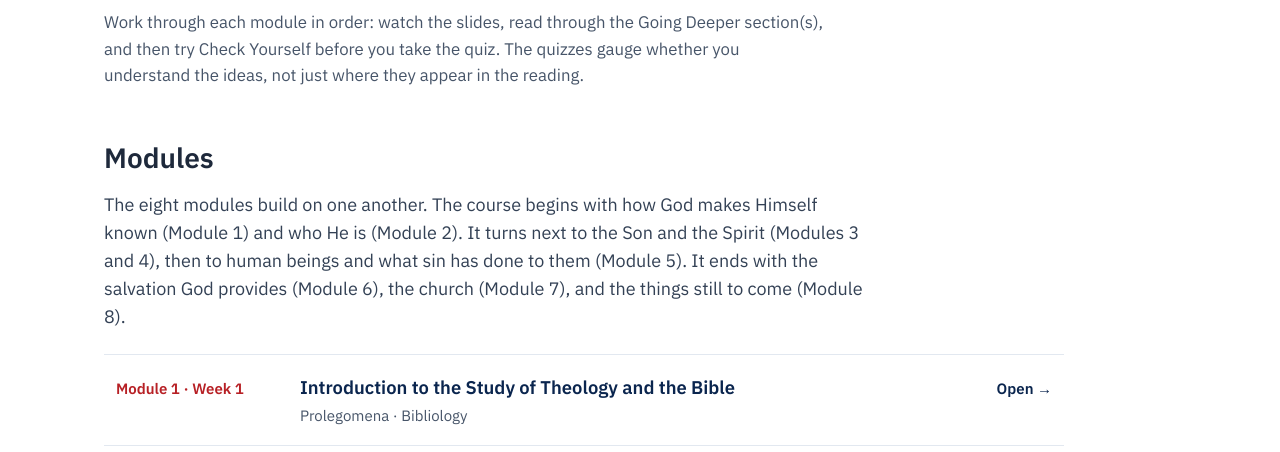
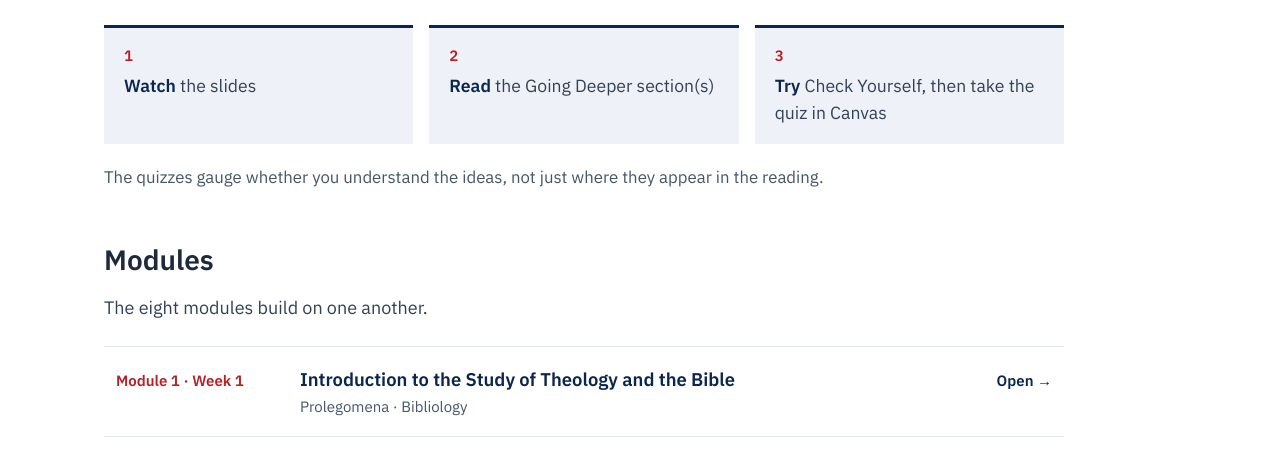
Before and after one commit to TruthBelt/theo104, a plain HTML site: page index.html in a window 1280 px wide. Shown: the part 295-747 px from the top of the page. Drawn offline with Linux system fonts and the light colour scheme.

Commit message:
Home: three-step strip, quiz in Canvas, shorter modules intro
Co-Authored-By: Claude Opus 5.5 <noreply@anthropic.com>

```diff
--- a/assets/theo104.css
+++ b/assets/theo104.css
@@ -375,7 +375,11 @@ h2, .viewer, .part-tabs, .part, [id] { scroll-margin-top: var(--head-h); }
 .mod .n { font-size: 15px; font-weight: 600; color: var(--red); }
 .mod .t { font-size: 1.15rem; font-weight: 600; color: var(--navy); }
 .mod .t .d { display: block; margin-top: 2px; font-size: 15px; font-weight: 400; color: var(--muted); }
-.home .hero p + p { margin-top: 12px; font-size: 1.05rem; color: var(--muted); }
+.steps { list-style: none; margin: 28px 0 0; padding: 0; display: grid; grid-template-columns: repeat(3, minmax(0, 1fr)); gap: 16px; max-width: 960px; counter-reset: step; }
+.steps li { counter-increment: step; padding: 16px 20px 18px; background: var(--tint); border-top: 3px solid var(--navy); font-size: 1.1rem; color: var(--ink-2); }
+.steps li::before { content: counter(step); display: block; margin-bottom: 4px; font-size: 15px; font-weight: 600; color: var(--red); }
+.steps strong { color: var(--navy); font-weight: 600; }
+.home .hero p.after { margin-top: 20px; font-size: 1.05rem; color: var(--muted); }
 .home .block > .intro { max-width: 760px; margin: -8px 0 24px; color: var(--ink-2); }
 .mod .go { font-size: 15px; font-weight: 600; color: var(--navy); white-space: nowrap; }
 a.mod { text-decoration: none; }
@@ -387,4 +391,5 @@ a.mod:focus-visible { outline: 3px solid var(--navy); outline-offset: 2px; }
 @media (max-width: 640px) {
   .mod { grid-template-columns: 1fr; padding: 14px 4px; }
   .guide-cards { grid-template-columns: 1fr; }
+  .steps { grid-template-columns: 1fr; gap: 10px; }
 }
--- a/index.html
+++ b/index.html
@@ -7,7 +7,7 @@
 <link rel="preconnect" href="https://fonts.googleapis.com">
 <link rel="preconnect" href="https://fonts.gstatic.com" crossorigin>
 <link rel="stylesheet" href="https://fonts.googleapis.com/css2?family=IBM+Plex+Sans:ital,wght@0,400;0,600;1,400&amp;display=swap">
-<link rel="stylesheet" href="assets/theo104.css?v=2026-10-27q">
+<link rel="stylesheet" href="assets/theo104.css?v=2026-10-28a">
 </head>
 <body>
 <header class="site-head">
@@ -19,12 +19,17 @@
 <div class="label">Course Home</div>
 <h1>Introduction to Theology Survey</h1>
 <p>Each module page attempts to gather slides, readings, self-check questions, and assignment help in one place.</p>
-<p>Work through each module in order: watch the slides, read through the Going Deeper section(s), and then try Check Yourself before you take the quiz. The quizzes gauge whether you understand the ideas, not just where they appear in the reading.</p>
+<ol class="steps">
+<li><strong>Watch</strong> the slides</li>
+<li><strong>Read</strong> the Going Deeper section(s)</li>
+<li><strong>Try</strong> Check Yourself, then take the quiz in Canvas</li>
+</ol>
+<p class="after">The quizzes gauge whether you understand the ideas, not just where they appear in the reading.</p>
 </section>
 
 <section class="block" aria-labelledby="mods-h">
 <h2 id="mods-h">Modules</h2>
-<p class="intro">The eight modules build on one another. The course begins with how God makes Himself known (Module 1) and who He is (Module 2). It turns next to the Son and the Spirit (Modules 3 and 4), then to human beings and what sin has done to them (Module 5). It ends with the salvation God provides (Module 6), the church (Module 7), and the things still to come (Module 8).</p>
+<p class="intro">The eight modules build on one another.</p>
 <ol class="mod-list">
 <li><a class="mod" href="module-1/"><span class="n">Module 1 · Week 1</span><span class="t">Introduction to the Study of Theology and the Bible<span class="d">Prolegomena · Bibliology</span></span><span class="go">Open →</span></a></li>
 <li><a class="mod" href="module-2/"><span class="n">Module 2 · Week 2</span><span class="t">Introduction to the Study of God<span class="d">Theology Proper</span></span><span class="go">Open →</span></a></li>
```
Also changed, not shown: discussions/index.html (+1 -1 lines), module-1/index.html (+1 -1 lines), module-2/essay/index.html (+1 -1 lines), module-2/index.html (+1 -1 lines).
